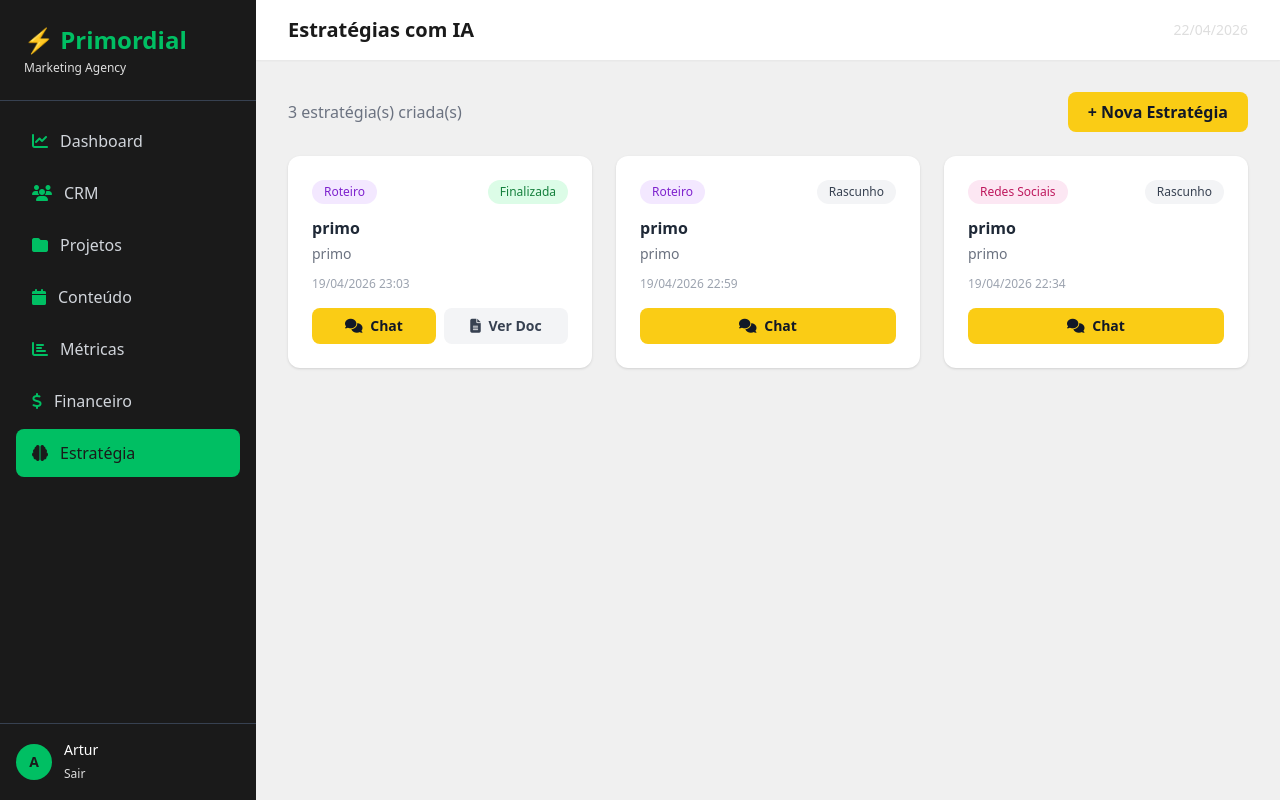
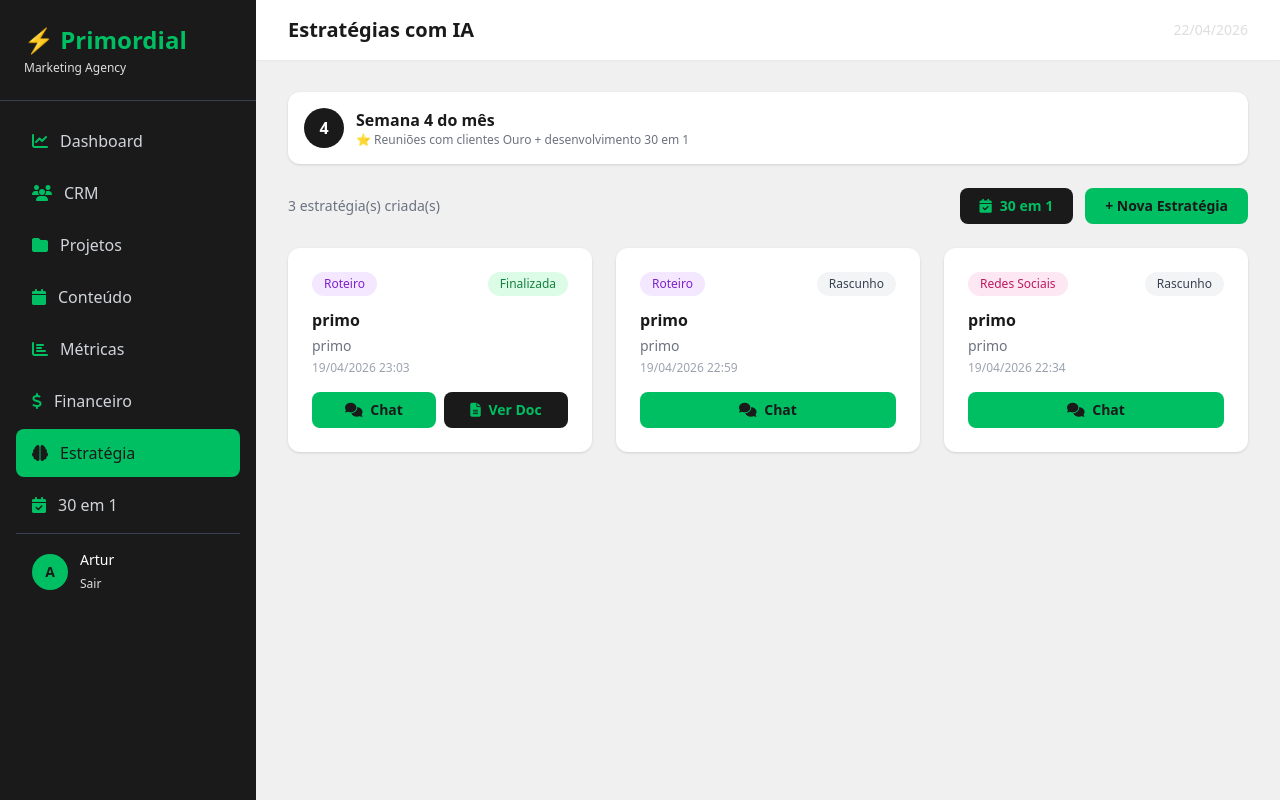
Before and after one commit to Aruturiz/primordial-projeto, a Django app: page /estrategia/ in a window 1280 px wide. Run offline with Django 5.2, Linux system fonts and the light colour scheme; a user stored in the database is signed in; data comes from the database, SQL or seed files in the repository; both versions use the stored data as it was after the commit; some libraries are stand-ins or nearby versions.

Commit message:
resolução de erros

```diff
--- a/estrategia/urls.py
+++ b/estrategia/urls.py
@@ -8,4 +8,7 @@ urlpatterns = [
     path('<int:pk>/enviar/', views.enviar_mensagem, name='enviar_mensagem'),
     path('<int:pk>/gerar-documento/', views.gerar_documento, name='gerar_documento'),
     path('<int:pk>/detalhe/', views.detalhe_estrategia, name='detalhe_estrategia'),
+    path('30em1/', views.lista_30em1, name='lista_30em1'),
+    path('30em1/criar/', views.criar_30em1, name='criar_30em1'),
+    path('30em1/<int:pk>/atualizar/', views.atualizar_30em1, name='atualizar_30em1'),
 ]
--- a/estrategia/views.py
+++ b/estrategia/views.py
@@ -2,12 +2,13 @@ from django.shortcuts import render, get_object_or_404, redirect
 from django.contrib.auth.decorators import login_required
 from django.contrib import messages
 from django.http import JsonResponse
-from django.views.decorators.csrf import csrf_exempt
 from django.conf import settings
-from .models import Estrategia, MensagemEstrategia
+from .models import Estrategia, MensagemEstrategia, TrintaEmUm
 from crm.models import Cliente
 from openai import OpenAI
+from django.utils import timezone
 import json
+from datetime import date
 
 client = OpenAI(api_key=settings.OPENAI_API_KEY)
 
@@ -18,48 +19,113 @@ Você é um estrategista sênior com profundo conhecimento em:
 - Marketing de conteúdo e inbound marketing
 - Branding e posicionamento de marca
 - Tendências atuais do mercado digital brasileiro
+- Metodologia 30 em 1: criar 30 dias de conteúdo em um único dia
 
-Seu papel é conversar com a equipe da Primordial para desenvolver estratégias personalizadas para os clientes da agência.
-
+Seu papel é conversar com a equipe da Primordial para desenvolver estratégias personalizadas.
 Ao iniciar uma conversa:
 1. Pergunte sobre o cliente (nicho, público-alvo, objetivos)
 2. Entenda os desafios e oportunidades
 3. Desenvolva a estratégia de forma colaborativa
 4. Ao final, gere um documento completo e profissional
-5. Quando for desenvolver um roteiro, pergunte sobre o tema e desnvolva um roteiro para um video no instagram separe sempre as cenas e o que deve ser narrado em dois blocos
+Responda sempre em português brasileiro."""
 
-Seja direto, criativo e sempre baseie suas sugestões em dados e tendências reais do mercado.
+SYSTEM_PROMPT_30EM1 = """Você é Primo, especialista em marketing digital da Primordial.
+Sua missão agora é desenvolver o planejamento completo do método 30 em 1 para o cliente informado.
+
+O método 30 em 1 consiste em:
+- Criar 30 dias de conteúdo em um único dia de produção
+- Dividir o mês em temas semanais
+- Planejar formatos variados (Reels, Posts, Stories, Carrosséis)
+- Definir legendas, hashtags e CTAs para cada conteúdo
+- Alinhar com os objetivos estratégicos do cliente
+
+Siga este fluxo:
+1. Pergunte sobre o mês de referência e objetivos
+2. Defina os 4 temas semanais
+3. Crie o calendário completo com 30 conteúdos
+4. Gere o documento final organizado por semana
+
 Responda sempre em português brasileiro."""
+
+def get_semana_do_mes():
+    hoje = date.today()
+    dia = hoje.day
+    if dia <= 7:
+        return 1
+    elif dia <= 14:
+        return 2
+    elif dia <= 21:
+        return 3
+    else:
+        return 4
 
 @login_required
 def lista_estrategias(request):
     estrategias = Estrategia.objects.all()
-    clientes = Cliente.objects.filter(status='ativo')
+    clientes = Cliente.objects.filter(status__in=['ativo', 'ouro'])
+    semana_atual = get_semana_do_mes()
+
+    # Semana 3 — clientes sem estratégia do mês
+    alertas_estrategia = []
+    if semana_atual == 3:
+        mes_atual = date.today().replace(day=1)
+        clientes_ativos = Cliente.objects.filter(status__in=['ativo', 'ouro'])
+        for c in clientes_ativos:
+            tem_estrategia = Estrategia.objects.filter(
+                cliente=c,
+                mes_referencia__month=date.today().month,
+                mes_referencia__year=date.today().year,
+            ).exists()
+            if not tem_estrategia:
+                alertas_estrategia.append(c)
+
+    # Semana 4 — clientes ouro sem 30em1 do mês
+    alertas_30em1 = []
+    if semana_atual == 4:
+        clientes_ouro = Cliente.objects.filter(status='ouro')
+        for c in clientes_ouro:
+            tem_30em1 = TrintaEmUm.objects.filter(
+                cliente=c,
+                mes_referencia__month=date.today().month,
+                mes_referencia__year=date.today().year,
+            ).exists()
+            if not tem_30em1:
+                alertas_30em1.append(c)
+
     return render(request, 'estrategia/lista.html', {
         'estrategias': estrategias,
         'clientes': clientes,
+        'semana_atual': semana_atual,
+        'alertas_estrategia': alertas_estrategia,
+        'alertas_30em1': alertas_30em1,
     })
 
 @login_required
 def nova_estrategia(request):
     if request.method == 'POST':
         cliente_id = request.POST.get('cliente')
+        cliente = Cliente.objects.get(pk=cliente_id) if cliente_id else None
+        mes_ref = request.POST.get('mes_referencia') or None
+        tipo = request.POST['tipo']
+
         estrategia = Estrategia.objects.create(
             titulo=request.POST['titulo'],
-            tipo=request.POST['tipo'],
-            cliente=Cliente.objects.get(pk=cliente_id) if cliente_id else None,
+            tipo=tipo,
+            cliente=cliente,
+            mes_referencia=mes_ref,
             criado_por=request.user,
         )
-        # Mensagem inicial da IA
-        tipo_label = dict(Estrategia.TIPO_CHOICES).get(estrategia.tipo, '')
-        cliente_nome = estrategia.cliente.nome if estrategia.cliente else 'não especificado'
+
+        system = SYSTEM_PROMPT_30EM1 if tipo == '30_em_1' else SYSTEM_PROMPT
+        cliente_nome = cliente.nome if cliente else 'não especificado'
+        tipo_label = dict(Estrategia.TIPO_CHOICES).get(tipo, '')
 
         primeiro_prompt = f"Olá! Vou desenvolver uma estratégia de {tipo_label} para o cliente {cliente_nome}. Me conte mais sobre esse cliente para começarmos."
 
         response = client.chat.completions.create(
             model="gpt-4",
             messages=[
-                {"role": "system", "content": SYSTEM_PROMPT},
+                {"role": "system", "content": system},
                 {"role": "user", "content": primeiro_prompt}
             ]
         )
@@ -70,7 +136,8 @@ def nova_estrategia(request):
             conteudo=resposta_ia,
         )
         return redirect('chat_estrategia', pk=estrategia.pk)
-    clientes = Cliente.objects.filter(status='ativo')
+
+    clientes = Cliente.objects.filter(status__in=['ativo', 'ouro'])
     return render(request, 'estrategia/nova.html', {'clientes': clientes})
 
 @login_required
@@ -89,29 +156,23 @@ def enviar_mensagem(request, pk):
         data = json.loads(request.body)
         mensagem_usuario = data.get('mensagem', '')
 
-        # Salva mensagem do usuário
         MensagemEstrategia.objects.create(
             estrategia=estrategia,
             role='user',
             conteudo=mensagem_usuario,
         )
 
-        # Monta histórico para a IA
-        historico = [{"role": "system", "content": SYSTEM_PROMPT}]
+        system = SYSTEM_PROMPT_30EM1 if estrategia.tipo == '30_em_1' else SYSTEM_PROMPT
+        historico = [{"role": "system", "content": system}]
         for msg in estrategia.mensagens.all():
-            historico.append({
-                "role": msg.role,
-                "content": msg.conteudo,
-            })
+            historico.append({"role": msg.role, "content": msg.conteudo})
 
-        # Chama a OpenAI
         response = client.chat.completions.create(
             model="gpt-4",
             messages=historico
         )
         resposta_ia = response.choices[0].message.content
 
-        # Salva resposta da IA
         MensagemEstrategia.objects.create(
             estrategia=estrategia,
             role='assistant',
@@ -126,13 +187,23 @@ def gerar_documento(request, pk):
     estrategia = get_object_or_404(Estrategia, pk=pk)
     mensagens = estrategia.mensagens.all()
 
-    historico = [{"role": "system", "content": SYSTEM_PROMPT}]
+    system = SYSTEM_PROMPT_30EM1 if estrategia.tipo == '30_em_1' else SYSTEM_PROMPT
+    historico = [{"role": "system", "content": system}]
     for msg in mensagens:
         historico.append({"role": msg.role, "content": msg.conteudo})
 
-    historico.append({
-        "role": "user",
-        "content": """Com base em tudo que conversamos, gere agora um documento completo e profissional da estratégia.
+    if estrategia.tipo == '30_em_1':
+        prompt_final = """Com base em tudo que conversamos, gere agora o documento completo do planejamento 30 em 1.
+        O documento deve ter:
+        1. Resumo Estratégico do Mês
+        2. Temas por Semana
+        3. Calendário Completo — 30 conteúdos organizados por dia
+           Para cada conteúdo: Dia, Formato, Tema, Título, Legenda resumida, CTA
+        4. Hashtags recomendadas
+        5. Observações finais
+        Formate bem com títulos e subtítulos claros."""
+    else:
+        prompt_final = """Com base em tudo que conversamos, gere agora um documento completo e profissional da estratégia.
         O documento deve ter:
         1. Resumo Executivo
         2. Análise do Cliente e Mercado
@@ -140,13 +211,14 @@ def gerar_documento(request, pk):
         4. Estratégia Detalhada
         5. Plano de Ação
         6. Métricas de Sucesso
-        Formate bem o documento com títulos e subtítulos claros."""
-    })
+        Formate bem com títulos e subtítulos claros."""
+
+    historico.append({"role": "user", "content": prompt_final})
 
     response = client.chat.completions.create(
         model="gpt-4",
         messages=historico,
-        max_tokens=2000,
+        max_tokens=3000,
     )
     documento = response.choices[0].message.content
 
@@ -161,3 +233,44 @@ def gerar_documento(request, pk):
 def detalhe_estrategia(request, pk):
     estrategia = get_object_or_404(Estrategia, pk=pk)
     return render(request, 'estrategia/detalhe.html', {'estrategia': estrategia})
+
+@login_required
+def lista_30em1(request):
+    mes_atual = date.today().replace(day=1)
+    registros = TrintaEmUm.objects.filter(
+        mes_referencia__month=date.today().month,
+        mes_referencia__year=date.today().year,
+    ).select_related('cliente', 'estrategia')
+    clientes_ouro = Cliente.objects.filter(status='ouro')
+    return render(request, 'estrategia/30em1.html', {
+        'registros': registros,
+        'clientes_ouro': clientes_ouro,
+        'mes_atual': date.today(),
+    })
+
+@login_required
+def criar_30em1(request):
+    if request.method == 'POST':
+        cliente = get_object_or_404(Cliente, pk=request.POST['cliente'])
+        mes_ref = request.POST['mes_referencia']
+        TrintaEmUm.objects.get_or_create(
+            cliente=cliente,
+            mes_referencia=mes_ref,
+            defaults={'status': 'reuniao_agendada' if request.POST.get('data_reuniao') else 'pendente'}
+        )
+        messages.success(request, f'30 em 1 criado para {cliente.nome}!')
+        return redirect('lista_30em1')
+    return redirect('lista_30em1')
+
+@login_required
+def atualizar_30em1(request, pk):
+    registro = get_object_or_404(TrintaEmUm, pk=pk)
+    if request.method == 'POST':
+        registro.status = request.POST['status']
+        registro.data_reuniao = request.POST.get('data_reuniao') or None
+        registro.observacoes = request.POST.get('observacoes', '')
+        if request.POST.get('estrategia_id'):
+            registro.estrategia = get_object_or_404(Estrategia, pk=request.POST['estrategia_id'])
+        registro.save()
+        messages.success(request, 'Atualizado com sucesso!')
+    return redirect('lista_30em1')
--- a/templates/base/base.html
+++ b/templates/base/base.html
@@ -63,6 +63,9 @@
             <a href="/estrategia/" class="nav-link flex items-center gap-3 px-4 py-3 rounded-lg transition text-gray-300">
                 <i class="fas fa-brain" style="color:#00bf63"></i> Estratégia
             </a>
+            <a href="/estrategia/30em1/" class="nav-link flex items-center gap-3 px-4 py-3 rounded-lg transition text-gray-300">
+                <i class="fas fa-calendar-check" style="color:#00bf63"></i> 30 em 1
+            </a
         </nav>
 
         <!-- User -->
--- a/templates/crm/editar_cliente.html
+++ b/templates/crm/editar_cliente.html
@@ -41,6 +41,7 @@
                         <option value="prospecto" {% if cliente.status == 'prospecto' %}selected{% endif %}>Prospecto</option>
                         <option value="ativo" {% if cliente.status == 'ativo' %}selected{% endif %}>Ativo</option>
                         <option value="inativo" {% if cliente.status == 'inativo' %}selected{% endif %}>Inativo</option>
+                        <option value="clientes_ouro" {% if cliente.status == 'clietes_ouro' %}selected{% endif %}>Cliente Ouro</option>
                     </select>
                 </div>
                 <div>
--- a/templates/crm/novo_cliente.html
+++ b/templates/crm/novo_cliente.html
@@ -43,6 +43,7 @@
                         <option value="prospecto">Prospecto</option>
                         <option value="ativo">Ativo</option>
                         <option value="inativo">Inativo</option>
+                        <option value="clientes_ouro">Ouro</option>
                     </select>
                 </div>
                 <div>
--- a/templates/estrategia/lista.html
+++ b/templates/estrategia/lista.html
@@ -6,15 +6,71 @@
 
 {% if messages %}
     {% for message in messages %}
-    <div class="bg-green-100 text-green-700 px-4 py-3 rounded-lg mb-4">{{ message }}</div>
+    <div class="px-4 py-3 rounded-lg mb-4 text-white" style="background-color:#00bf63">{{ message }}</div>
     {% endfor %}
 {% endif %}
 
+<!-- Alertas da semana -->
+{% if alertas_estrategia %}
+<div class="rounded-xl p-4 mb-6 border-l-4" style="background-color:#fff8e6; border-color:#f59e0b">
+    <div class="flex items-center gap-2 mb-3">
+        <i class="fas fa-exclamation-triangle" style="color:#f59e0b"></i>
+        <p class="font-semibold" style="color:#1a1a1a">⚠️ Semana 3 — Estratégias Pendentes!</p>
+    </div>
+    <p class="text-sm text-gray-600 mb-3">Os seguintes clientes ainda não têm estratégia para este mês:</p>
+    <div class="flex flex-wrap gap-2">
+        {% for cliente in alertas_estrategia %}
+        <a href="{% url 'nova_estrategia' %}?cliente={{ cliente.pk }}" class="px-3 py-1 rounded-full text-sm font-medium text-white" style="background-color:#f59e0b">
+            {{ cliente.nome }} →
+        </a>
+        {% endfor %}
+    </div>
+</div>
+{% endif %}
+
+{% if alertas_30em1 %}
+<div class="rounded-xl p-4 mb-6 border-l-4" style="background-color:#e6fff3; border-color:#00bf63">
+    <div class="flex items-center gap-2 mb-3">
+        <i class="fas fa-star" style="color:#00bf63"></i>
+        <p class="font-semibold" style="color:#1a1a1a">⭐ Semana 4 — 30 em 1 Pendente para Clientes Ouro!</p>
+    </div>
+    <p class="text-sm text-gray-600 mb-3">Os seguintes clientes Ouro ainda não têm o 30 em 1 deste mês:</p>
+    <div class="flex flex-wrap gap-2">
+        {% for cliente in alertas_30em1 %}
+        <a href="{% url 'lista_30em1' %}" class="px-3 py-1 rounded-full text-sm font-medium text-white" style="background-color:#00bf63">
+            {{ cliente.nome }} →
+        </a>
+        {% endfor %}
+    </div>
+</div>
+{% endif %}
+
+<!-- Semana atual -->
+<div class="bg-white rounded-xl shadow p-4 mb-6 flex items-center gap-3">
+    <div class="w-10 h-10 rounded-full flex items-center justify-center font-bold text-white" style="background-color:#1a1a1a">
+        {{ semana_atual }}
+    </div>
+    <div>
+        <p class="font-semibold" style="color:#1a1a1a">Semana {{ semana_atual }} do mês</p>
+        <p class="text-xs text-gray-500">
+            {% if semana_atual == 1 %}Produção de conteúdo
+            {% elif semana_atual == 2 %}Revisão e aprovação
+            {% elif semana_atual == 3 %}⚠️ Período de estratégia — verifique clientes pendentes
+            {% else %}⭐ Reuniões com clientes Ouro + desenvolvimento 30 em 1{% endif %}
+        </p>
+    </div>
+</div>
+
 <div class="flex justify-between items-center mb-6">
-    <p class="text-gray-500">{{ estrategias.count }} estratégia(s) criada(s)</p>
-    <a href="{% url 'nova_estrategia' %}" class="bg-yellow-400 text-gray-900 font-bold px-5 py-2 rounded-lg hover:bg-yellow-500 transition">
-        + Nova Estratégia
-    </a>
+    <p class="text-sm text-gray-500">{{ estrategias.count }} estratégia(s) criada(s)</p>
+    <div class="flex gap-3">
+        <a href="{% url 'lista_30em1' %}" class="font-bold px-5 py-2 rounded-lg transition text-sm" style="background-color:#1a1a1a; color:#00bf63">
+            <i class="fas fa-calendar-check mr-2"></i>30 em 1
+        </a>
+        <a href="{% url 'nova_estrategia' %}" class="font-bold px-5 py-2 rounded-lg transition text-sm" style="background-color:#00bf63; color:#1a1a1a">
+            + Nova Estratégia
+        </a>
+    </div>
 </div>
 
 {% if estrategias %}
@@ -26,7 +82,8 @@
                 {% if e.tipo == 'redes_sociais' %}bg-pink-100 text-pink-700
                 {% elif e.tipo == 'conteudo' %}bg-blue-100 text-blue-700
                 {% elif e.tipo == 'roteiro' %}bg-purple-100 text-purple-700
-                {% else %}bg-yellow-100 text-yellow-700{% endif %}">
+                {% elif e.tipo == '30_em_1' %}bg-yellow-100 text-yellow-700
+                {% else %}bg-gray-100 text-gray-700{% endif %}">
                 {{ e.get_tipo_display }}
             </span>
             <span class="px-3 py-1 rounded-full text-xs font-medium
@@ -35,17 +92,20 @@
                 {{ e.get_status_display }}
             </span>
         </div>
-        <h3 class="font-semibold text-gray-800 mb-1">{{ e.titulo }}</h3>
+        <h3 class="font-semibold mb-1" style="color:#1a1a1a">{{ e.titulo }}</h3>
         {% if e.cliente %}
-        <p class="text-sm text-gray-500 mb-3">{{ e.cliente.nome }}</p>
+        <p class="text-sm text-gray-500 mb-1">{{ e.cliente.nome }}</p>
+        {% endif %}
+        {% if e.mes_referencia %}
+        <p class="text-xs text-gray-400 mb-3">Ref: {{ e.mes_referencia|date:"m/Y" }}</p>
         {% endif %}
         <p class="text-xs text-gray-400 mb-4">{{ e.criado_em|date:"d/m/Y H:i" }}</p>
         <div class="flex gap-2">
-            <a href="{% url 'chat_estrategia' e.pk %}" class="flex-1 bg-yellow-400 text-gray-900 text-sm font-bold px-4 py-2 rounded-lg hover:bg-yellow-500 transition text-center">
+            <a href="{% url 'chat_estrategia' e.pk %}" class="flex-1 text-sm font-bold px-4 py-2 rounded-lg transition text-center" style="background-color:#00bf63; color:#1a1a1a">
                 <i class="fas fa-comments mr-1"></i> Chat
             </a>
             {% if e.status == 'finalizada' %}
-            <a href="{% url 'detalhe_estrategia' e.pk %}" class="flex-1 bg-gray-100 text-gray-700 text-sm font-bold px-4 py-2 rounded-lg hover:bg-gray-200 transition text-center">
+            <a href="{% url 'detalhe_estrategia' e.pk %}" class="flex-1 text-sm font-bold px-4 py-2 rounded-lg transition text-center" style="background-color:#1a1a1a; color:#00bf63">
                 <i class="fas fa-file-alt mr-1"></i> Ver Doc
             </a>
             {% endif %}
@@ -55,12 +115,12 @@
 </div>
 {% else %}
 <div class="bg-white rounded-xl shadow p-12 text-center">
-    <div class="w-16 h-16 bg-yellow-100 rounded-full flex items-center justify-center mx-auto mb-4">
-        <i class="fas fa-robot text-yellow-500 text-2xl"></i>
+    <div class="w-16 h-16 rounded-full flex items-center justify-center mx-auto mb-4" style="background-color:#e6fff3">
+        <i class="fas fa-robot text-2xl" style="color:#00bf63"></i>
     </div>
-    <h3 class="text-lg font-semibold text-gray-800 mb-2">Nenhuma estratégia criada</h3>
-    <p class="text-gray-500 mb-6">Converse com a IA para desenvolver estratégias incríveis para seus clientes.</p>
-    <a href="{% url 'nova_estrategia' %}" class="bg-yellow-400 text-gray-900 font-bold px-6 py-3 rounded-lg hover:bg-yellow-500 transition">
+    <h3 class="text-lg font-semibold mb-2" style="color:#1a1a1a">Nenhuma estratégia criada</h3>
+    <p class="text-gray-500 mb-6">Converse com a IA para desenvolver estratégias incríveis.</p>
+    <a href="{% url 'nova_estrategia' %}" class="font-bold px-6 py-3 rounded-lg transition" style="background-color:#00bf63; color:#1a1a1a">
         + Nova Estratégia
     </a>
 </div>
```
Also changed, not shown: templates/estrategia/30em1.html (added, +173 -0 lines), templates/estrategia/nova.html (+48 -12 lines), db.sqlite3.
